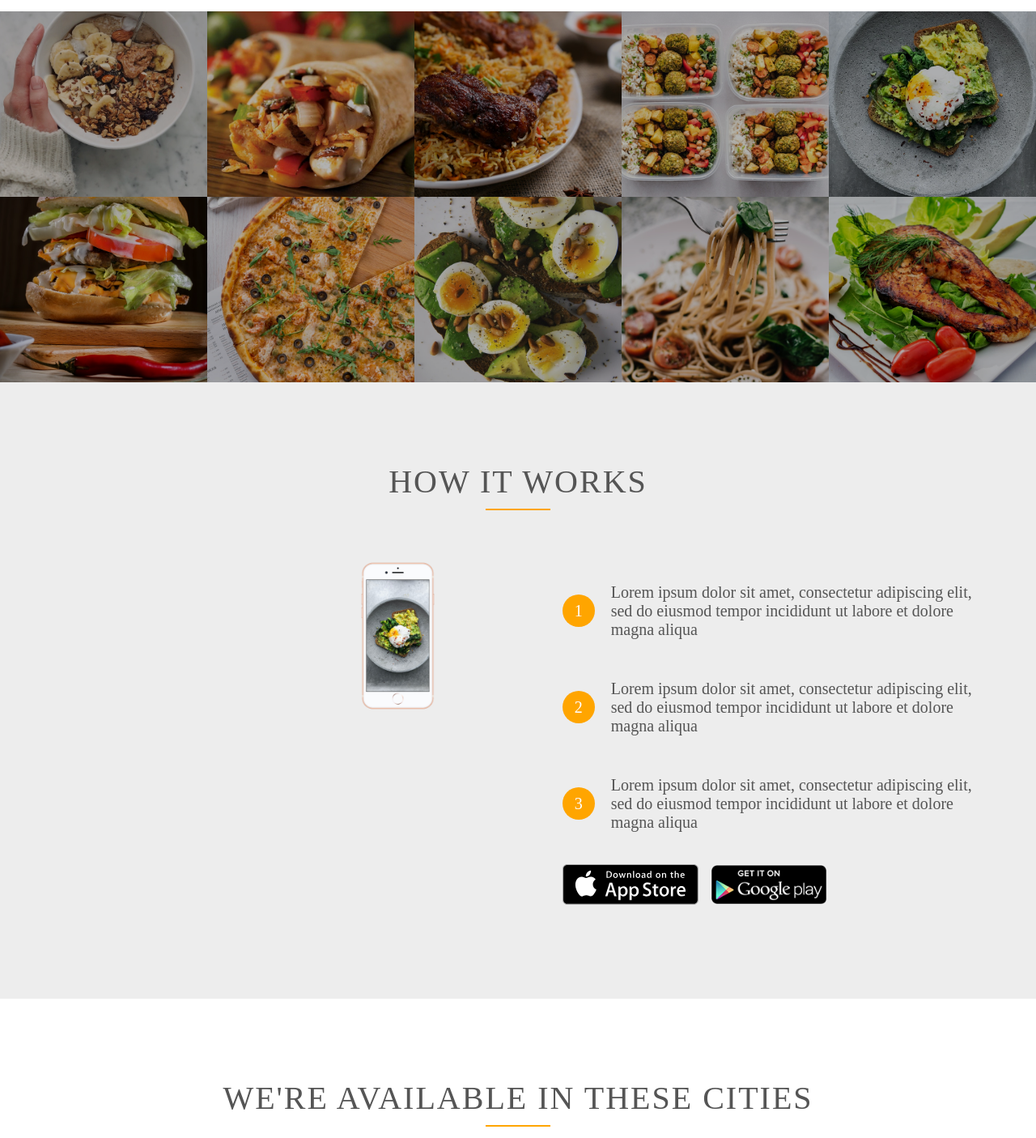
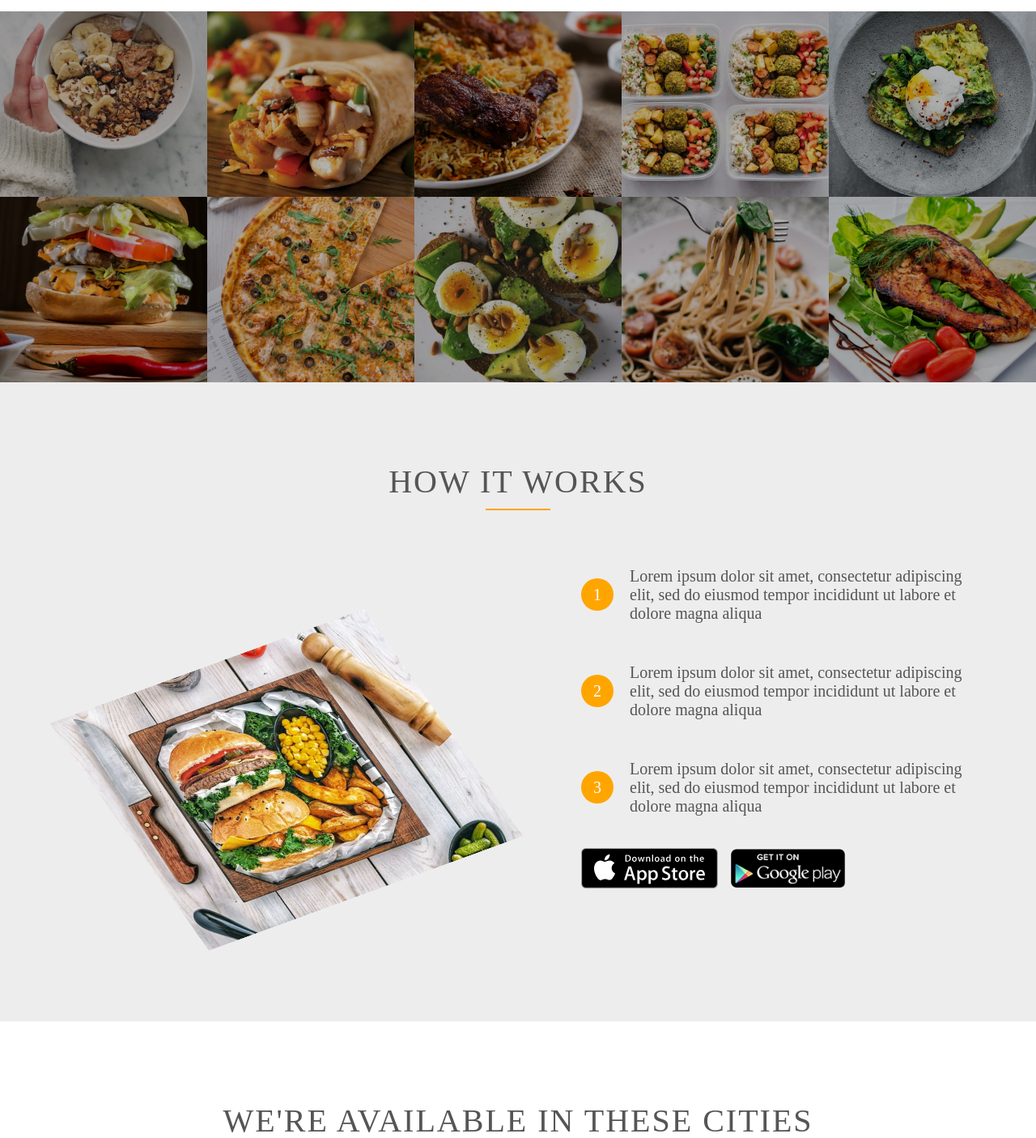
Before and after one commit to williamgyasi/TastyKitchen, a PHP site: page /index.html in a window 1280 px wide. Shown: the part 1427-2832 px from the top of the page at 81% size. Run offline with PHP 8.4, Linux system fonts and the light colour scheme; some libraries are stand-ins or nearby versions.

Commit message:
Card Animation

```diff
--- a/css/style.css
+++ b/css/style.css
@@ -232,18 +232,57 @@ text-transform: uppercase;
 }
 
 .steps-box:first-child{
-    text-align: right;
-    padding-right: 3%;
     margin-top: 30px;
+    position: relative;
+    width: 550px;
+    height: 400px;
+    margin-top: 100px;
+    background: rgba(0,0,0,0);
+    transform: rotate(-20deg) skew(15deg) scale(.75);
+    transition: 0.5s;
 }
-.steps-box:last-child{
-padding-left: 4%;
-margin-top: 70px;
+.steps-box:first-child img{
+    width: 100%;
+    position: absolute;
+    transition: 0.5s;
 }
 
-.app-screen{
-    width: 40%;
+.steps-box:first-child:hover .app-screen:nth-child(4){
+    transform: translate(120px,-100px);
+    opacity: 1;
 }
+
+.steps-box:first-child:hover .app-screen:nth-child(4){
+    transform: translate(80px,-80px);
+    opacity: .8;
+}
+
+.steps-box:first-child:hover .app-screen:nth-child(4){
+    transform: translate(60px,-80px);
+    opacity: .6;
+}
+
+.steps-box:first-child:hover .app-screen:nth-child(4){
+    transform: translate(40px,-80px);
+    opacity: .4;
+}
+
+
+
+
+
+
+
+
+
+
+
+
+.steps-box:last-child{
+padding-left: 7%;
+margin-top: 50px;
+}
+
 
 .works-steps{
     margin-bottom: 50px;
--- a/index.html
+++ b/index.html
@@ -139,7 +139,10 @@
 
        <div class="row">
            <div class="col span-1-of-2 steps-box">
-                <img src="/assets/notmock.png" alt="App Phone" class="app-screen"/>
+               <img src="/assets/rotate1.jpg" alt="App Phone" class="app-screen"/>
+              <img src="/assets/rotate1.jpg" alt="App Phone" class="app-screen"/>
+              <img src="/assets/rotate1.jpg" alt="App Phone" class="app-screen"/>
+              <img src="/assets/rotate1.jpg" alt="App Phone" class="app-screen"/>
            </div>
            <div class="col span-1-of-2 steps-box">
                <div class="works-steps">
```
Also changed, not shown: assets/mooo.jpg (deleted), assets/notmock.png (deleted), assets/pexels-daria-shevtsova-704569 (2)_iphone8plusgold_landscape.png (deleted), assets/rotate1.jpg (added), assets/rotate4.jpg (added).
